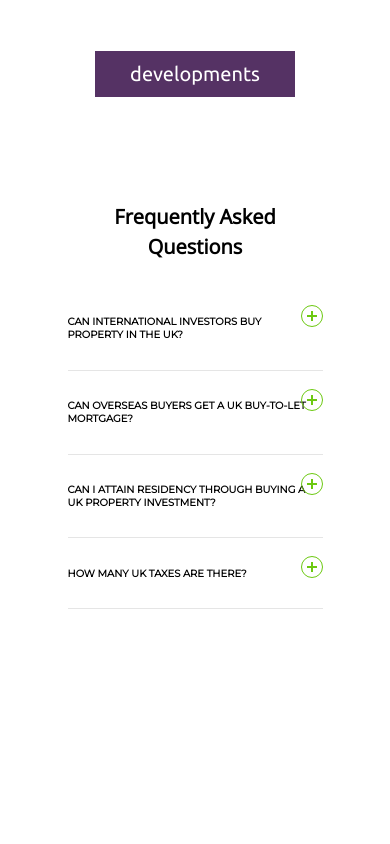
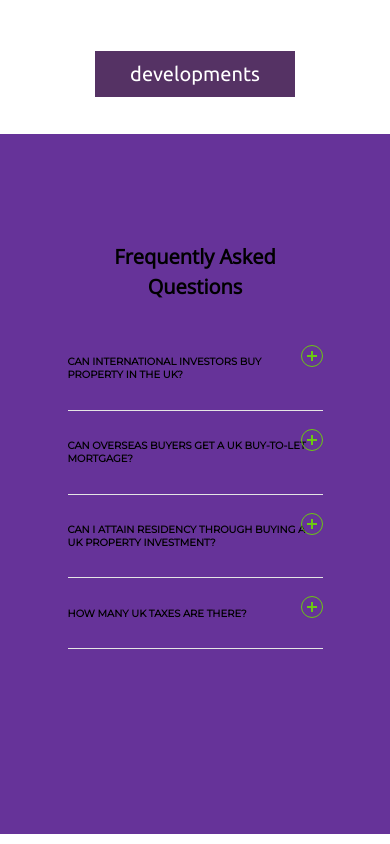
Before and after one commit to skarzcode/RPJ-Demo-Page, a plain HTML site: page index.html in a window 390 px wide. Shown: the part 3820-4664 px from the top of the page. Drawn offline with nearby package versions, Linux system fonts and the light colour scheme.

Commit message:
faqs section error

```diff
--- a/stylesheet.css
+++ b/stylesheet.css
@@ -1590,11 +1590,15 @@ align-items: flex-start;
 
     .faqs-section{
         height: auto;
+        background-color: rebeccapurple;
+        margin: 20px 0px;
+        height: 700px;
     }
 
     .faq-container{
         margin-top: 20px;
-        height: 90vh;
+        height: 600px;
+
     }
 
     .empty-space3 {
```
